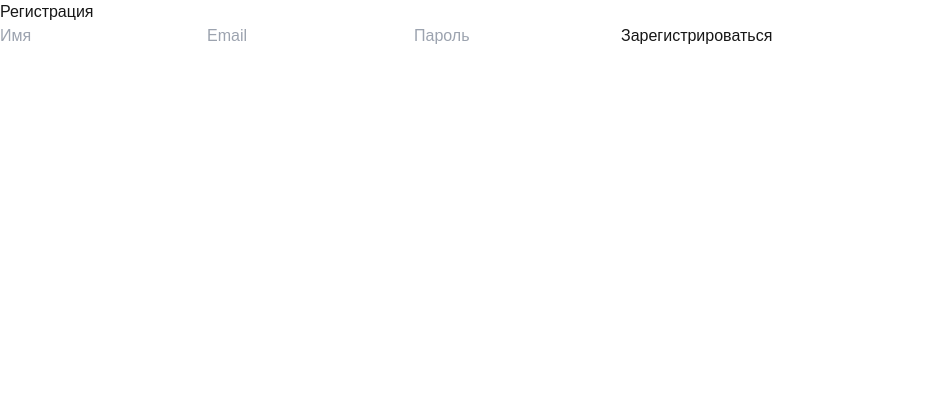
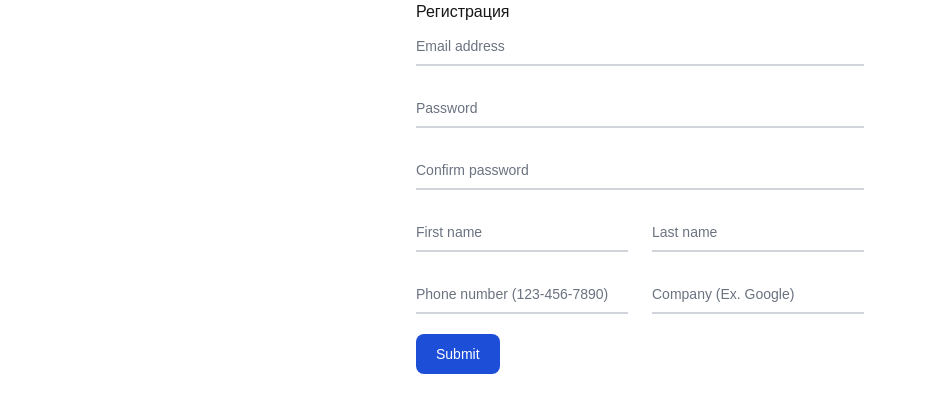
Before and after one commit to matos85/dailyRent, a Next.js app in the folder rent-app/: page /register in a window 1280 px wide. Shown: the top 412 px of the page, without its empty margins (0-926 px from the left). Built offline with nearby package versions, Linux system fonts and the light colour scheme.

Commit message:
+ login/ reisntr

```diff
--- a/rent-app/src/app/login/page.js
+++ b/rent-app/src/app/login/page.js
@@ -1,12 +1,25 @@
 export default function Login() {
     return (
       <div>
+        <form class="max-w-sm mx-auto">
         <h1>Вход</h1>
-        <form>
-          <input type="email" placeholder="Email" required />
-          <input type="password" placeholder="Пароль" required />
-          <button type="submit">Войти</button>
+        <div class="mb-5">
+            <label for="email" class="block mb-2 text-sm font-medium text-gray-900 dark:text-white">Your email</label>
+            <input type="email" id="email" class="bg-gray-50 border border-gray-300 text-gray-900 text-sm rounded-lg focus:ring-blue-500 focus:border-blue-500 block w-full p-2.5 dark:bg-gray-700 dark:border-gray-600 dark:placeholder-gray-400 dark:text-white dark:focus:ring-blue-500 dark:focus:border-blue-500" placeholder="name@flowbite.com" required />
+        </div>
+        <div class="mb-5">
+            <label for="password" class="block mb-2 text-sm font-medium text-gray-900 dark:text-white">Your password</label>
+            <input type="password" id="password" class="bg-gray-50 border border-gray-300 text-gray-900 text-sm rounded-lg focus:ring-blue-500 focus:border-blue-500 block w-full p-2.5 dark:bg-gray-700 dark:border-gray-600 dark:placeholder-gray-400 dark:text-white dark:focus:ring-blue-500 dark:focus:border-blue-500" required />
+        </div>
+        <div class="flex items-start mb-5">
+            <div class="flex items-center h-5">
+            <input id="remember" type="checkbox" value="" class="w-4 h-4 border border-gray-300 rounded-sm bg-gray-50 focus:ring-3 focus:ring-blue-300 dark:bg-gray-700 dark:border-gray-600 dark:focus:ring-blue-600 dark:ring-offset-gray-800 dark:focus:ring-offset-gray-800" required />
+            </div>
+            <label for="remember" class="ms-2 text-sm font-medium text-gray-900 dark:text-gray-300">Remember me</label>
+        </div>
+        <button type="submit" class="text-white bg-blue-700 hover:bg-blue-800 focus:ring-4 focus:outline-none focus:ring-blue-300 font-medium rounded-lg text-sm w-full sm:w-auto px-5 py-2.5 text-center dark:bg-blue-600 dark:hover:bg-blue-700 dark:focus:ring-blue-800">Submit</button>
         </form>
+
       </div>
     );
   }
--- a/rent-app/src/app/register/page.js
+++ b/rent-app/src/app/register/page.js
@@ -1,13 +1,43 @@
 export default function Register() {
     return (
       <div>
+        <form class="max-w-md mx-auto">
         <h1>Регистрация</h1>
-        <form>
-          <input type="text" placeholder="Имя" required />
-          <input type="email" placeholder="Email" required />
-          <input type="password" placeholder="Пароль" required />
-          <button type="submit">Зарегистрироваться</button>
+        <div class="relative z-0 w-full mb-5 group">
+            <input type="email" name="floating_email" id="floating_email" class="block py-2.5 px-0 w-full text-sm text-gray-900 bg-transparent border-0 border-b-2 border-gray-300 appearance-none dark:text-white dark:border-gray-600 dark:focus:border-blue-500 focus:outline-none focus:ring-0 focus:border-blue-600 peer" placeholder=" " required />
+            <label for="floating_email" class="peer-focus:font-medium absolute text-sm text-gray-500 dark:text-gray-400 duration-300 transform -translate-y-6 scale-75 top-3 -z-10 origin-[0] peer-focus:start-0 rtl:peer-focus:translate-x-1/4 rtl:peer-focus:left-auto peer-focus:text-blue-600 peer-focus:dark:text-blue-500 peer-placeholder-shown:scale-100 peer-placeholder-shown:translate-y-0 peer-focus:scale-75 peer-focus:-translate-y-6">Email address</label>
+        </div>
+        <div class="relative z-0 w-full mb-5 group">
+            <input type="password" name="floating_password" id="floating_password" class="block py-2.5 px-0 w-full text-sm text-gray-900 bg-transparent border-0 border-b-2 border-gray-300 appearance-none dark:text-white dark:border-gray-600 dark:focus:border-blue-500 focus:outline-none focus:ring-0 focus:border-blue-600 peer" placeholder=" " required />
+            <label for="floating_password" class="peer-focus:font-medium absolute text-sm text-gray-500 dark:text-gray-400 duration-300 transform -translate-y-6 scale-75 top-3 -z-10 origin-[0] peer-focus:start-0 rtl:peer-focus:translate-x-1/4 peer-focus:text-blue-600 peer-focus:dark:text-blue-500 peer-placeholder-shown:scale-100 peer-placeholder-shown:translate-y-0 peer-focus:scale-75 peer-focus:-translate-y-6">Password</label>
+        </div>
+        <div class="relative z-0 w-full mb-5 group">
+            <input type="password" name="repeat_password" id="floating_repeat_password" class="block py-2.5 px-0 w-full text-sm text-gray-900 bg-transparent border-0 border-b-2 border-gray-300 appearance-none dark:text-white dark:border-gray-600 dark:focus:border-blue-500 focus:outline-none focus:ring-0 focus:border-blue-600 peer" placeholder=" " required />
+            <label for="floating_repeat_password" class="peer-focus:font-medium absolute text-sm text-gray-500 dark:text-gray-400 duration-300 transform -translate-y-6 scale-75 top-3 -z-10 origin-[0] peer-focus:start-0 rtl:peer-focus:translate-x-1/4 peer-focus:text-blue-600 peer-focus:dark:text-blue-500 peer-placeholder-shown:scale-100 peer-placeholder-shown:translate-y-0 peer-focus:scale-75 peer-focus:-translate-y-6">Confirm password</label>
+        </div>
+        <div class="grid md:grid-cols-2 md:gap-6">
+            <div class="relative z-0 w-full mb-5 group">
+                <input type="text" name="floating_first_name" id="floating_first_name" class="block py-2.5 px-0 w-full text-sm text-gray-900 bg-transparent border-0 border-b-2 border-gray-300 appearance-none dark:text-white dark:border-gray-600 dark:focus:border-blue-500 focus:outline-none focus:ring-0 focus:border-blue-600 peer" placeholder=" " required />
+                <label for="floating_first_name" class="peer-focus:font-medium absolute text-sm text-gray-500 dark:text-gray-400 duration-300 transform -translate-y-6 scale-75 top-3 -z-10 origin-[0] peer-focus:start-0 rtl:peer-focus:translate-x-1/4 peer-focus:text-blue-600 peer-focus:dark:text-blue-500 peer-placeholder-shown:scale-100 peer-placeholder-shown:translate-y-0 peer-focus:scale-75 peer-focus:-translate-y-6">First name</label>
+            </div>
+            <div class="relative z-0 w-full mb-5 group">
+                <input type="text" name="floating_last_name" id="floating_last_name" class="block py-2.5 px-0 w-full text-sm text-gray-900 bg-transparent border-0 border-b-2 border-gray-300 appearance-none dark:text-white dark:border-gray-600 dark:focus:border-blue-500 focus:outline-none focus:ring-0 focus:border-blue-600 peer" placeholder=" " required />
+                <label for="floating_last_name" class="peer-focus:font-medium absolute text-sm text-gray-500 dark:text-gray-400 duration-300 transform -translate-y-6 scale-75 top-3 -z-10 origin-[0] peer-focus:start-0 rtl:peer-focus:translate-x-1/4 peer-focus:text-blue-600 peer-focus:dark:text-blue-500 peer-placeholder-shown:scale-100 peer-placeholder-shown:translate-y-0 peer-focus:scale-75 peer-focus:-translate-y-6">Last name</label>
+            </div>
+        </div>
+        <div class="grid md:grid-cols-2 md:gap-6">
+            <div class="relative z-0 w-full mb-5 group">
+                <input type="tel" pattern="[0-9]{3}-[0-9]{3}-[0-9]{4}" name="floating_phone" id="floating_phone" class="block py-2.5 px-0 w-full text-sm text-gray-900 bg-transparent border-0 border-b-2 border-gray-300 appearance-none dark:text-white dark:border-gray-600 dark:focus:border-blue-500 focus:outline-none focus:ring-0 focus:border-blue-600 peer" placeholder=" " required />
+                <label for="floating_phone" class="peer-focus:font-medium absolute text-sm text-gray-500 dark:text-gray-400 duration-300 transform -translate-y-6 scale-75 top-3 -z-10 origin-[0] peer-focus:start-0 rtl:peer-focus:translate-x-1/4 peer-focus:text-blue-600 peer-focus:dark:text-blue-500 peer-placeholder-shown:scale-100 peer-placeholder-shown:translate-y-0 peer-focus:scale-75 peer-focus:-translate-y-6">Phone number (123-456-7890)</label>
+            </div>
+            <div class="relative z-0 w-full mb-5 group">
+                <input type="text" name="floating_company" id="floating_company" class="block py-2.5 px-0 w-full text-sm text-gray-900 bg-transparent border-0 border-b-2 border-gray-300 appearance-none dark:text-white dark:border-gray-600 dark:focus:border-blue-500 focus:outline-none focus:ring-0 focus:border-blue-600 peer" placeholder=" " required />
+                <label for="floating_company" class="peer-focus:font-medium absolute text-sm text-gray-500 dark:text-gray-400 duration-300 transform -translate-y-6 scale-75 top-3 -z-10 origin-[0] peer-focus:start-0 rtl:peer-focus:translate-x-1/4 peer-focus:text-blue-600 peer-focus:dark:text-blue-500 peer-placeholder-shown:scale-100 peer-placeholder-shown:translate-y-0 peer-focus:scale-75 peer-focus:-translate-y-6">Company (Ex. Google)</label>
+            </div>
+        </div>
+        <button type="submit" class="text-white bg-blue-700 hover:bg-blue-800 focus:ring-4 focus:outline-none focus:ring-blue-300 font-medium rounded-lg text-sm w-full sm:w-auto px-5 py-2.5 text-center dark:bg-blue-600 dark:hover:bg-blue-700 dark:focus:ring-blue-800">Submit</button>
         </form>
+
       </div>
     );
   }
```
